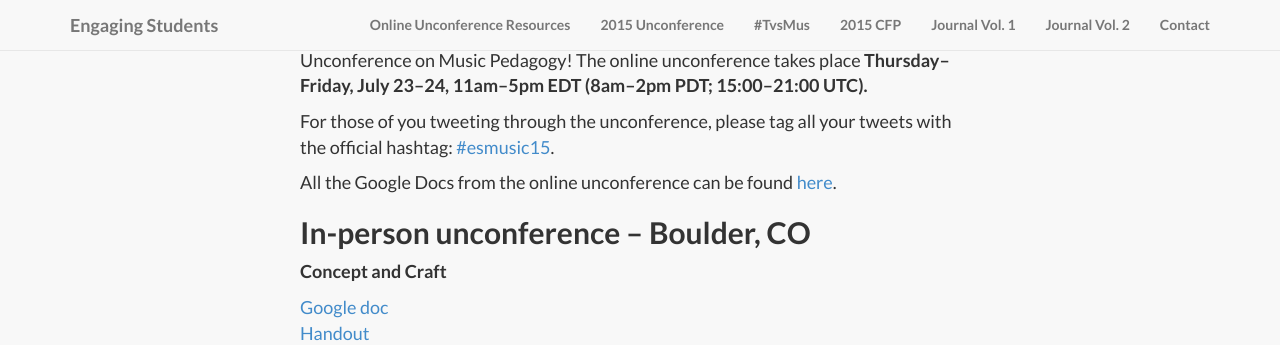
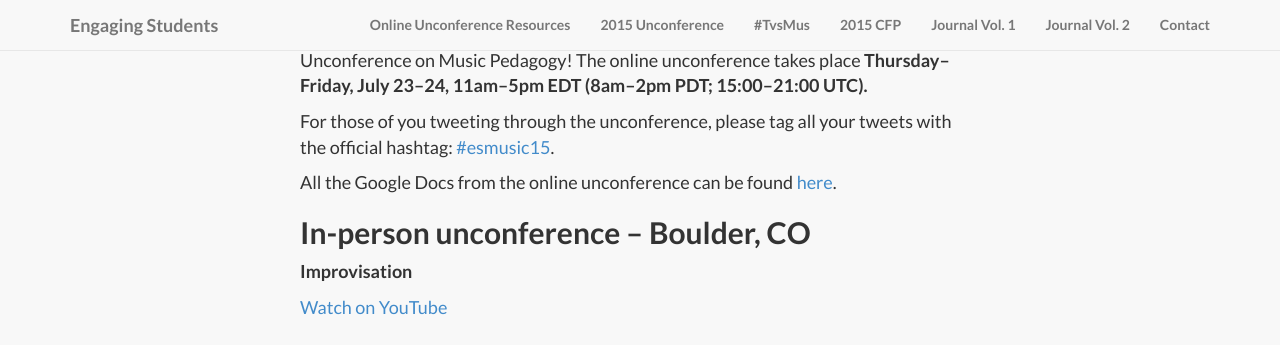
Before and after one commit to flipcamp/flipcamp.github.io, a Jekyll site: the page built from unconference2015.md, in a window 1280 px wide and 900 px high, scrolled down 952 px, cut to the strip 0-345 px from the top of the window. Built offline with Jekyll 4.4.1, drawn with Linux system fonts in a browser that asks for light colours; nearby versions of some CDN libraries; library files that are not in the unit come from our copies.

Commit message:
boulder session 2

```diff
--- a/unconference2015.md
+++ b/unconference2015.md
@@ -12,14 +12,13 @@
 
 ## In-person unconference – Boulder, CO
 
-**Concept and Craft**
+**Improvisation**
 
-[Google doc](https://docs.google.com/document/d/1mgaJK9MFwoEewITbmJvTRgL7ucCVc5wJQ9TOfGlrxTQ/edit?usp=sharing)
-[Handout](https://drive.google.com/open?id=0B4yHG56u9Tu6ZzBhZWZGZkF6WFE)
-[Watch on YouTube](http://youtu.be/A_ZivFPFVi4)
+<!-- [Google doc](https://docs.google.com/document/d/1mgaJK9MFwoEewITbmJvTRgL7ucCVc5wJQ9TOfGlrxTQ/edit?usp=sharing)  -->
+[Watch on YouTube](http://youtu.be/dl4Ic5-uUM8)
 
 <div class="center-video">
-<iframe width="420" height="315" src="http://www.youtube.com/embed/A_ZivFPFVi4" frameborder="0" allowfullscreen></iframe>
+<iframe width="420" height="315" src="http://www.youtube.com/embed/dl4Ic5-uUM8" frameborder="0" allowfullscreen></iframe>
 </div>
 
 
```
